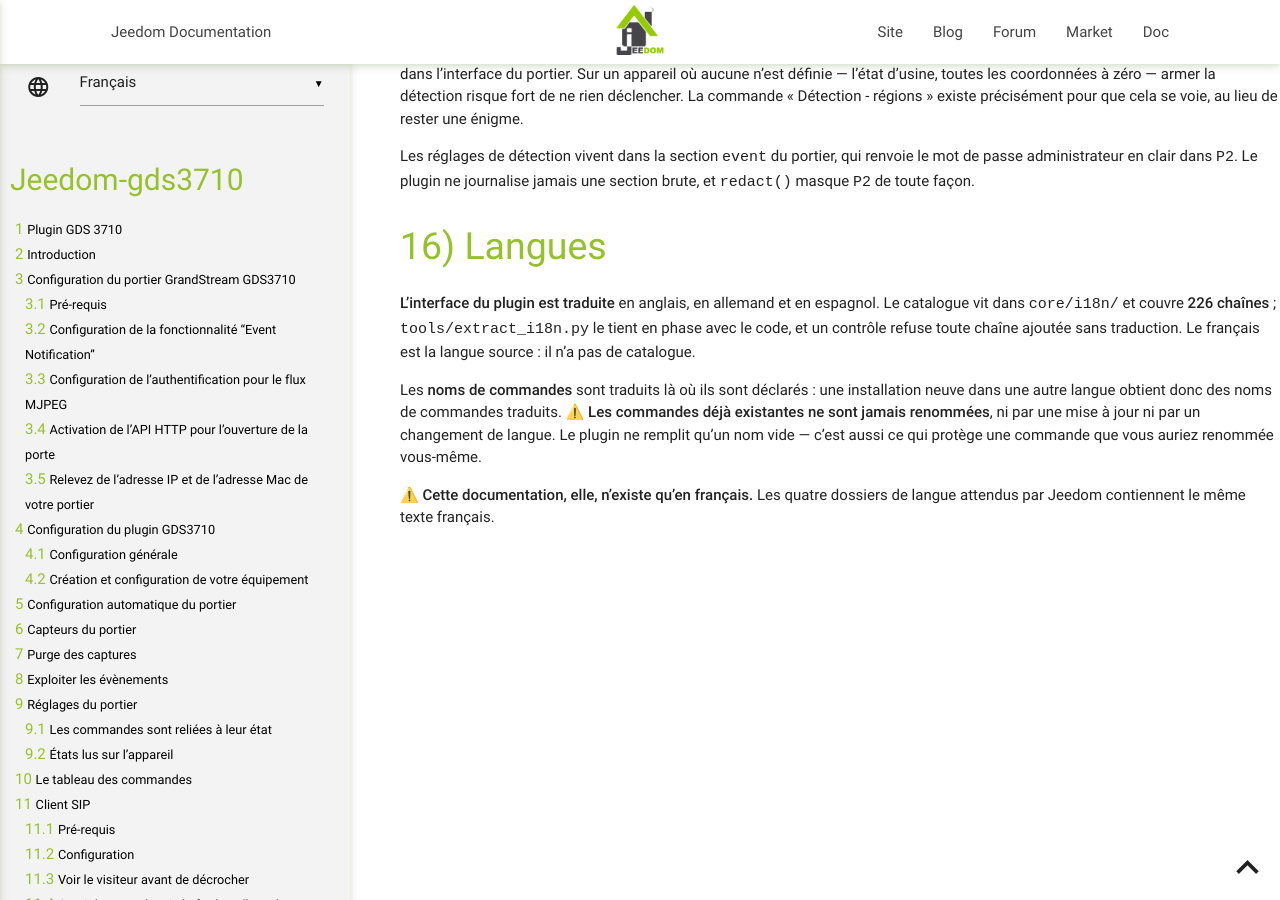
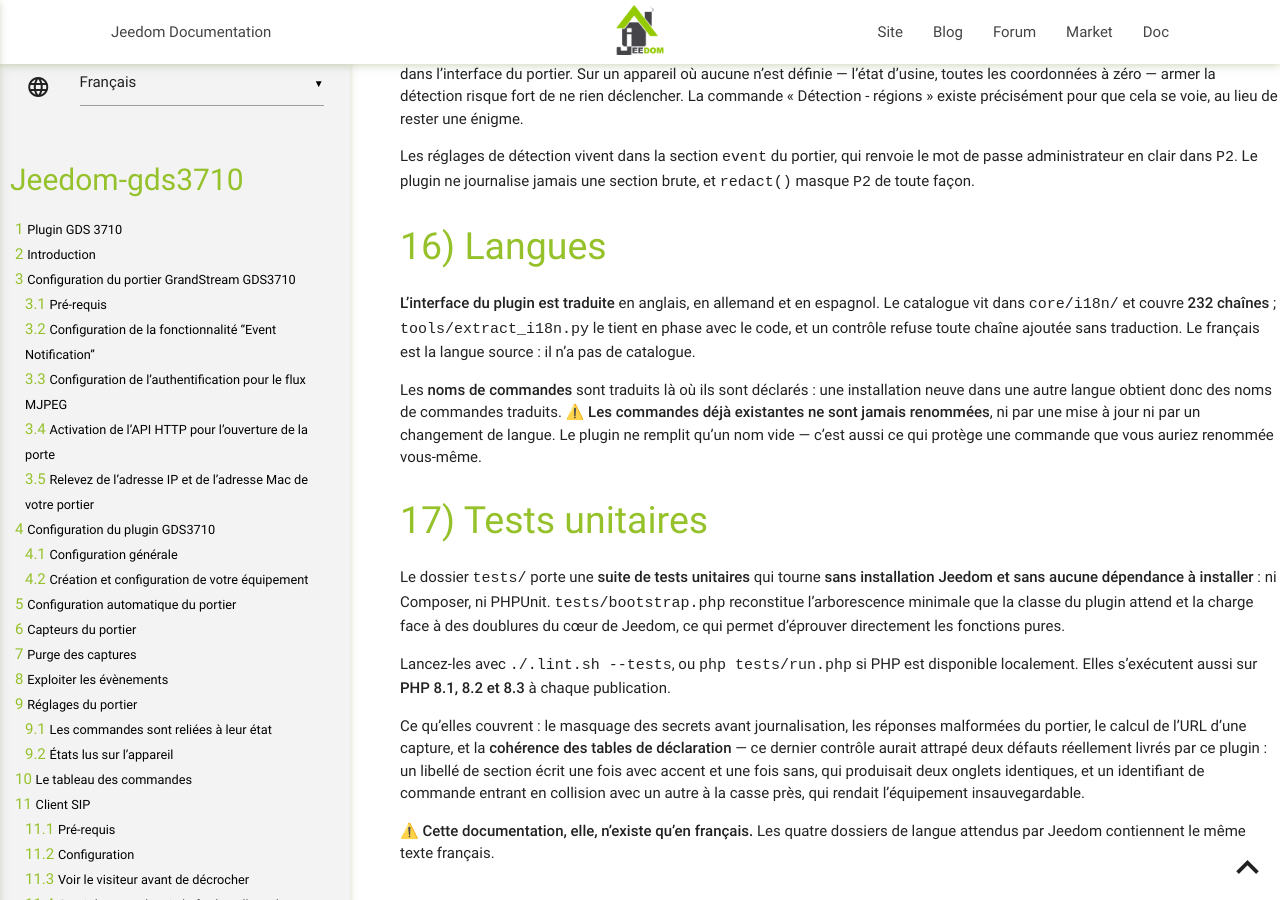
Before and after one commit to ripleyXLR8/jeedom-plugin-gds3710, a Jekyll site: the page built from docs/de_DE/index.md, in a window 1280 px wide and 900 px high, scrolled down 18140 px. Built offline with Jekyll 4.4.1, drawn with Linux system fonts in a browser that asks for light colours; our own code applies the rules of GitHub Pages for plain Markdown files.

Commit message:
Documenter les tests et corriger le compte de chaines traduites
Le README et la documentation annoncaient 226 chaines ; le catalogue en compte
232 depuis les correctifs du 08/09.

Co-Authored-By: Claude Opus 5 <noreply@anthropic.com>
Claude-Session: https://claude.ai/code/session_01Bc6qiu2avCFbbLHi89jgjs

```diff
--- a/docs/de_DE/index.md
+++ b/docs/de_DE/index.md
@@ -471,8 +471,16 @@ Les réglages de détection vivent dans la section `event` du portier, qui renvo
 
 # Langues
 
-**L'interface du plugin est traduite** en anglais, en allemand et en espagnol. Le catalogue vit dans `core/i18n/` et couvre **226 chaînes** ; `tools/extract_i18n.py` le tient en phase avec le code, et un contrôle refuse toute chaîne ajoutée sans traduction. Le français est la langue source : il n'a pas de catalogue.
+**L'interface du plugin est traduite** en anglais, en allemand et en espagnol. Le catalogue vit dans `core/i18n/` et couvre **232 chaînes** ; `tools/extract_i18n.py` le tient en phase avec le code, et un contrôle refuse toute chaîne ajoutée sans traduction. Le français est la langue source : il n'a pas de catalogue.
 
 Les **noms de commandes** sont traduits là où ils sont déclarés : une installation neuve dans une autre langue obtient donc des noms de commandes traduits. ⚠️ **Les commandes déjà existantes ne sont jamais renommées**, ni par une mise à jour ni par un changement de langue. Le plugin ne remplit qu'un nom vide — c'est aussi ce qui protège une commande que vous auriez renommée vous-même.
 
+# Tests unitaires
+
+Le dossier `tests/` porte une **suite de tests unitaires** qui tourne **sans installation Jeedom et sans aucune dépendance à installer** : ni Composer, ni PHPUnit. `tests/bootstrap.php` reconstitue l'arborescence minimale que la classe du plugin attend et la charge face à des doublures du cœur de Jeedom, ce qui permet d'éprouver directement les fonctions pures.
+
+Lancez-les avec `./.lint.sh --tests`, ou `php tests/run.php` si PHP est disponible localement. Elles s'exécutent aussi sur **PHP 8.1, 8.2 et 8.3** à chaque publication.
+
+Ce qu'elles couvrent : le masquage des secrets avant journalisation, les réponses malformées du portier, le calcul de l'URL d'une capture, et la **cohérence des tables de déclaration** — ce dernier contrôle aurait attrapé deux défauts réellement livrés par ce plugin : un libellé de section écrit une fois avec accent et une fois sans, qui produisait deux onglets identiques, et un identifiant de commande entrant en collision avec un autre à la casse près, qui rendait l'équipement insauvegardable.
+
 ⚠️ **Cette documentation, elle, n'existe qu'en français.** Les quatre dossiers de langue attendus par Jeedom contiennent le même texte français.
```
Also changed, not shown: docs/en_US/index.md (+9 -1 lines), docs/es_ES/index.md (+9 -1 lines), docs/fr_FR/index.md (+9 -1 lines), README.md.
